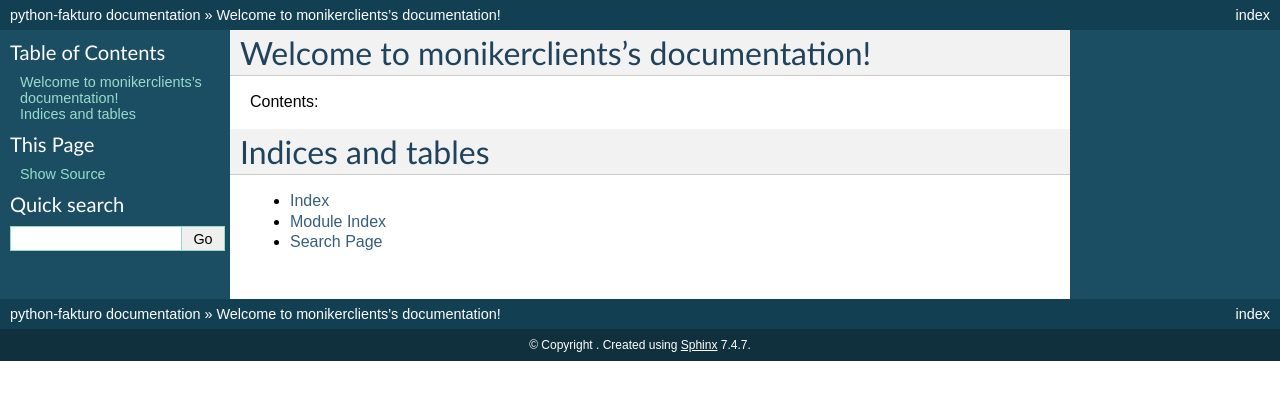
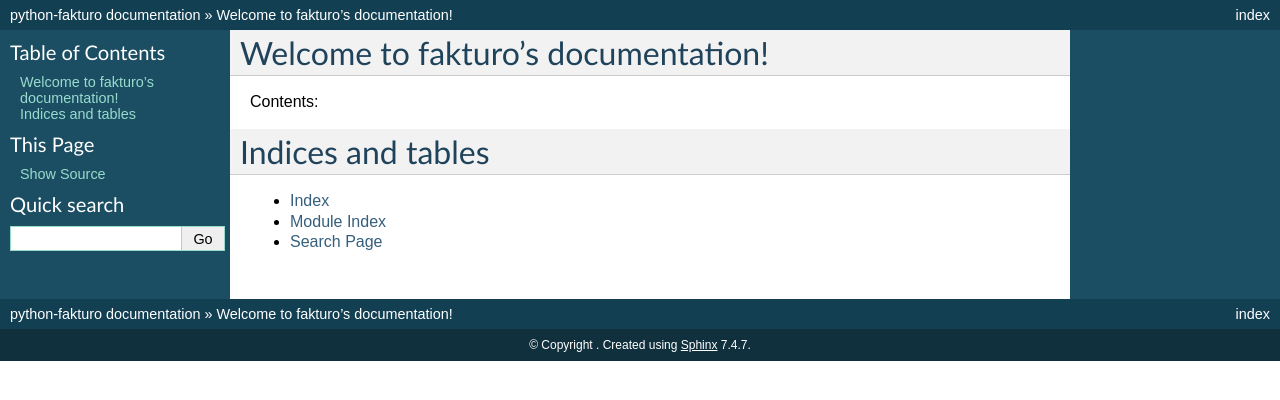
Before and after one commit to billingstack/python-fakturo, a Sphinx documentation site: the page built from doc/source/index.rst, in a window 1280 px wide. Shown: the top 400 px of the page. Built offline with Sphinx 7.4.7, drawn with Linux system fonts in a browser that asks for light colours; the version number could not be read and is left out.

Commit message:
Update name

```diff
--- a/doc/source/index.rst
+++ b/doc/source/index.rst
@@ -1,9 +1,9 @@
-.. moniker documentation master file, created by
+.. fakturo documentation master file, created by
    sphinx-quickstart on Wed Oct 31 18:58:17 2012.
    You can adapt this file completely to your liking, but it should at least
    contain the root `toctree` directive.
 
-Welcome to monikerclients's documentation!
+Welcome to fakturo's documentation!
 ===================================
 
 Contents:
```
